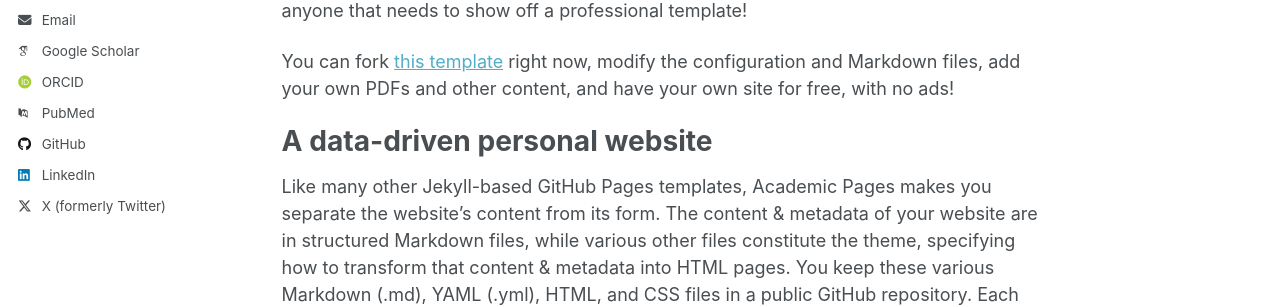
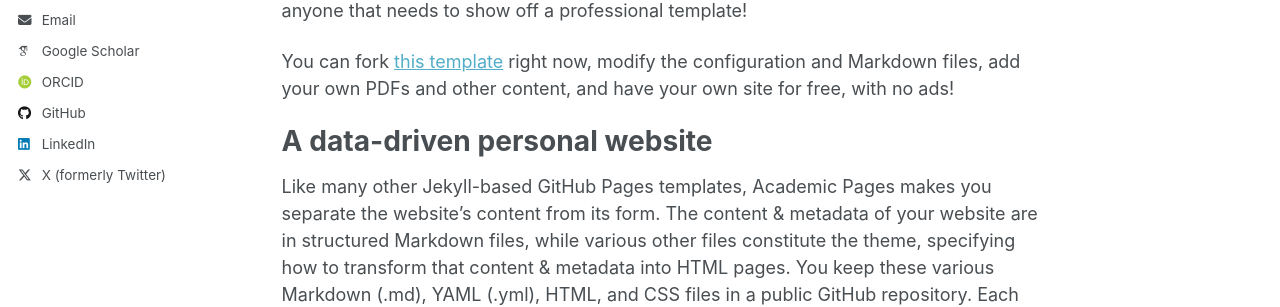
Before and after one commit to DrJoyKarmakar/DrJoyKarmakar.github.io, a Jekyll site: the page built from _pages/about.md, in a window 1280 px wide. Shown: the part 361-668 px from the top of the page. Built offline with Jekyll 4.4.1, drawn with Linux system fonts in a browser that asks for light colours; some web fonts are replaced; a script that is not in the unit is left out.

Commit message:
Update _config.yml

```diff
--- a/_config.yml
+++ b/_config.yml
@@ -8,7 +8,6 @@
 
 # Basic Site Settings
 locale                   : "en-US"
-site_theme               : "default"
 title                    : "Joy's Homepage"
 title_separator          : "-"
 name                     : &name "Joy Karmakar"
@@ -22,7 +21,7 @@
 #               Additional customization can be done by editing /_includes/author-profile.html
 author:
   # Biographic information
-  avatar           : "IMG_8303.png"
+  avatar           : "/images/IMG_8311.png"
   name             : "Joy Karmakar"
   pronouns         : # example: "he/him"
   bio              : "Chemist"
@@ -38,7 +37,7 @@
   impactstory      : # URL
   orcid            : "https://orcid.org/my-orcid?orcid=0000-0002-8232-5639"
   semantic         : # URL
-  pubmed           : ""
+  pubmed           : # URL
   researchgate     : # URL
   scopus           : # URL
 
```
